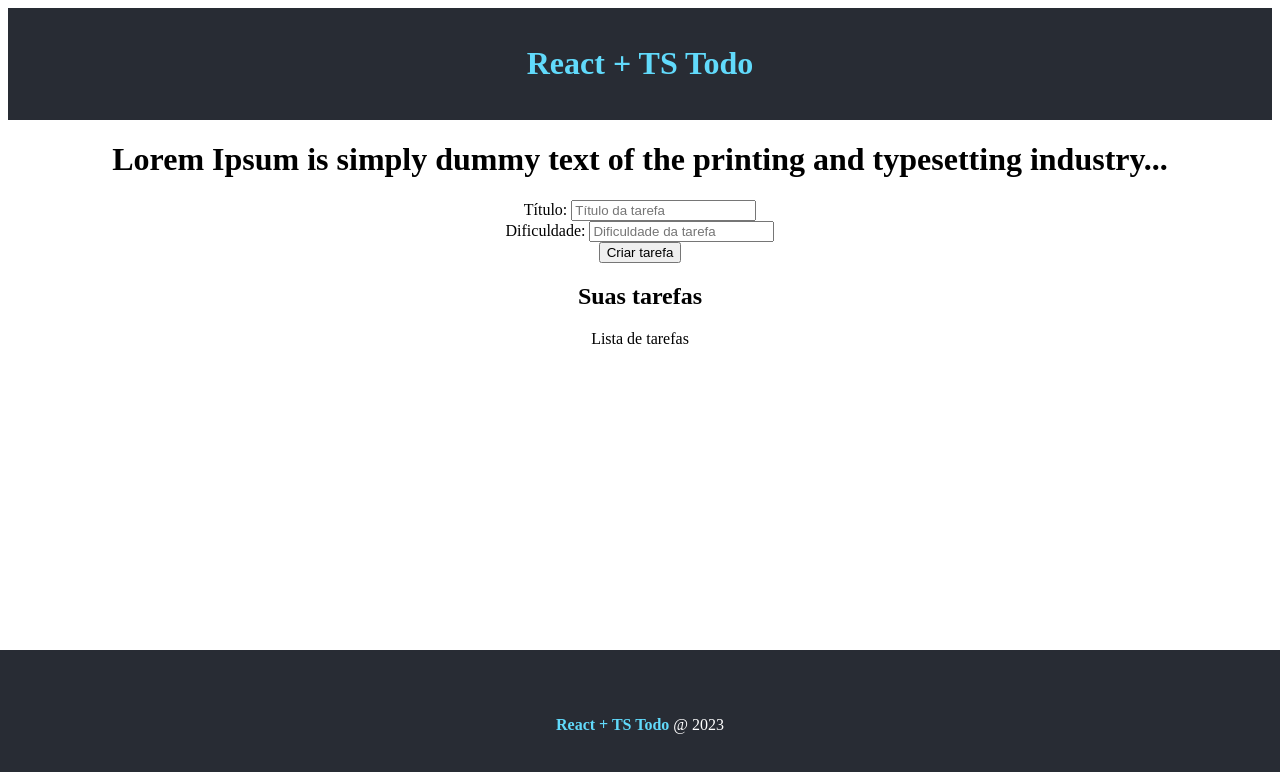
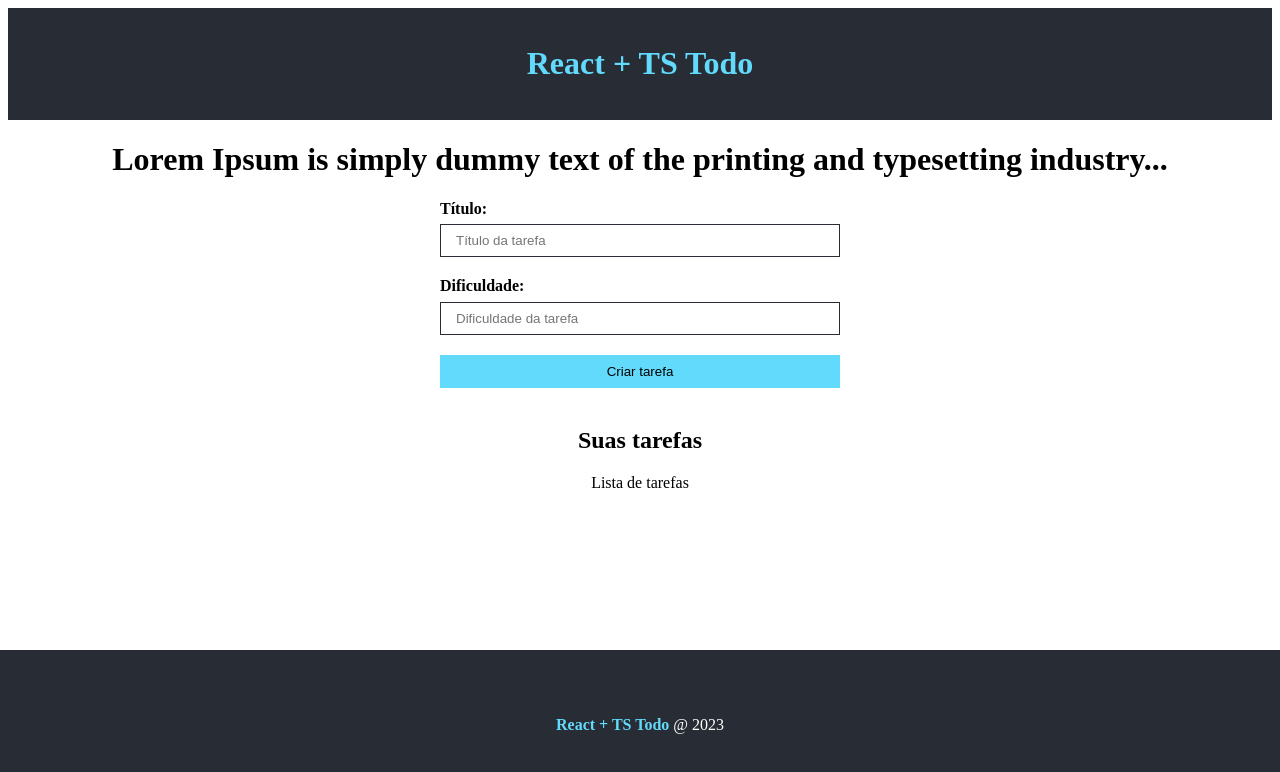
Before and after one commit to lucas-cercal/todo_list_react, a React (Create React App) app: page / in a window 1280 px wide. Shown: the top 772 px of the page. Built offline with nearby package versions, Linux system fonts and the light colour scheme.

Commit message:
feat: add css form

```diff
--- a/src/components/TaskForm.module.css
+++ b/src/components/TaskForm.module.css
@@ -0,0 +1,37 @@
+.form {
+  display: flex;
+  flex-direction: column;
+  max-width: 400px;
+  margin: 0 auto;
+}
+
+.form input {
+  padding: 8px 15px;
+  margin-bottom: 1.5em;
+  border-radius: 0;
+  border: 1px solid #282c34;
+}
+
+.form input[type='submit'] {
+  background-color: #61dafb;
+  border: 1px solid #61dafb;
+  color: #000;
+  transition: .5s;
+  cursor: pointer;
+}
+
+.form input[type='submit']:hover {
+  background-color: #fff;
+  border-color: #282c34;
+}
+
+.input_container {
+  display: flex;
+  flex-direction: column;
+  text-align: left;
+}
+
+.input_container label {
+  font-weight: bold;
+  margin-bottom: .4em;
+}
--- a/src/components/TaskForm.tsx
+++ b/src/components/TaskForm.tsx
@@ -5,17 +5,19 @@
 }
 
 const TaskForm = ({ btnText }: Props) => {
-  return <form>
-    <div>
-      <label htmlFor='title'>Título: </label>
-      <input type='text' name='title' placeholder='Título da tarefa'/>
-    </div>
-    <div>
-      <label htmlFor='difficulty'>Dificuldade: </label>
-      <input type='text' name='difficulty' placeholder='Dificuldade da tarefa'/>
-    </div>
-    <input type='submit' value={btnText}/>
-  </form>
+  return (
+    <form className={styles.form}>
+      <div className={styles.input_container}>
+        <label htmlFor='title'>Título: </label>
+        <input type='text' name='title' placeholder='Título da tarefa' />
+      </div>
+      <div className={styles.input_container}>
+        <label htmlFor='difficulty'>Dificuldade: </label>
+        <input type='text' name='difficulty' placeholder='Dificuldade da tarefa' />
+      </div>
+      <input type='submit' value={btnText} />
+    </form>
+  )
 }
 
 export default TaskForm
```
